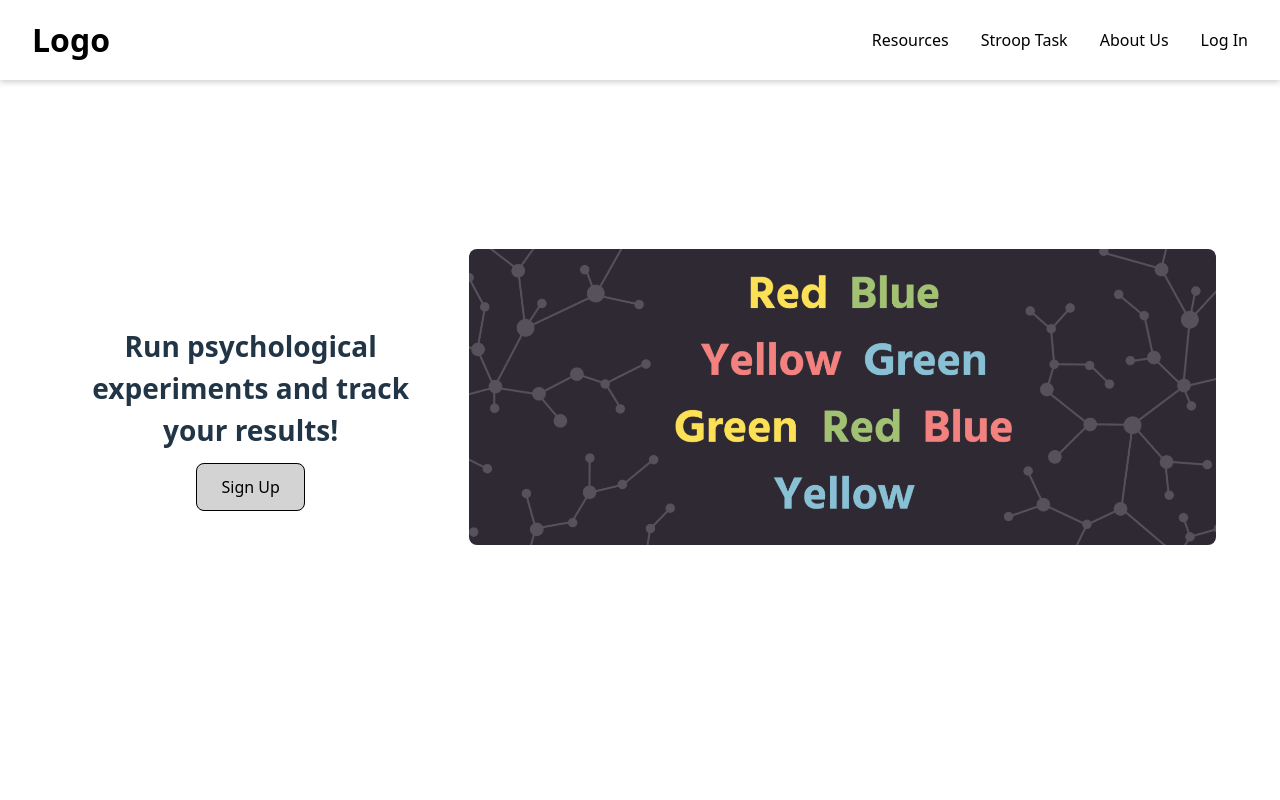
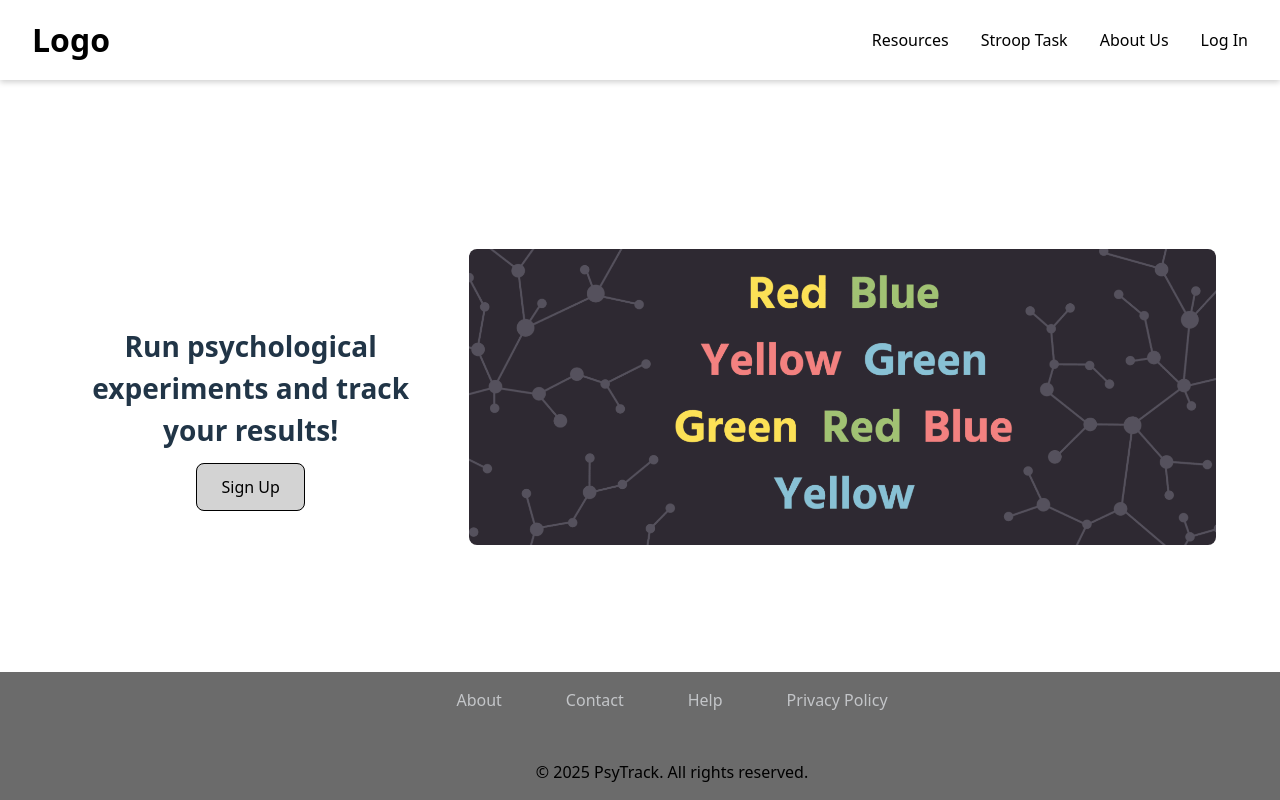
Before and after one commit to hiepnguyenduc2005/psytrack, a React (Vite) app in the folder frontend/: page / in a window 1280 px wide. Built offline with nearby package versions, Linux system fonts and the light colour scheme.

Commit message:
footer created

```diff
--- /dev/null
+++ b/frontend/src/components/Footer.tsx
@@ -0,0 +1,83 @@
+import React from "react";
+import { Link } from "react-router-dom";
+
+const Footer: React.FC = () => {
+  const styles= {
+    footer: {
+      position: "fixed",
+      width: "100%",
+      backgroundColor: '#6b6b6bff',
+      bottom: 0,
+      left: 0,
+      justifyContent: "center",
+      padding: "1rem 2rem",
+      alignItems: "center",
+    },
+    container: {
+      display: "flex",
+      alignItems: "center",
+      justifyContent: "center",
+      gap: "4rem",
+    },
+    link: {
+      color: "#c3c5c8ff",
+    },
+    bottom: {
+      marginTop: "2rem",
+      paddingTop: "1rem",
+      textAlign: "center" as const,
+      fontSize: "1rem",
+      color: "#000000ff",
+    },
+    } as const;
+
+    return (
+      <footer style={styles.footer}>
+        <div style={styles.container}>
+          {/* Links */}
+          <Link
+            to="/about"
+            style={styles.link}
+            onMouseEnter={(e) => (e.currentTarget.style.opacity = "0.8")}
+            onMouseLeave={(e) => (e.currentTarget.style.opacity = "1")}
+          >
+            About
+          </Link>
+
+          <Link
+            to="/contact"
+            style={styles.link}
+            onMouseEnter={(e) => (e.currentTarget.style.opacity = "0.8")}
+            onMouseLeave={(e) => (e.currentTarget.style.opacity = "1")}
+          >
+            Contact
+          </Link>
+
+          <Link
+            to="/"
+            style={styles.link}
+            onMouseEnter={(e) => (e.currentTarget.style.opacity = "0.8")}
+            onMouseLeave={(e) => (e.currentTarget.style.opacity = "1")}
+          >
+            Help
+          </Link>
+
+          <Link
+            to="/"
+            style={styles.link}
+            onMouseEnter={(e) => (e.currentTarget.style.opacity = "0.8")}
+            onMouseLeave={(e) => (e.currentTarget.style.opacity = "1")}
+          >
+            Privacy Policy
+          </Link>
+        </div>
+
+        {/* Divider */}
+        <div style={styles.bottom}>
+          © {new Date().getFullYear()} PsyTrack. All rights reserved.
+        </div>
+      </footer>
+    );
+};
+
+export default Footer;
--- a/frontend/src/pages/LandingPage.tsx
+++ b/frontend/src/pages/LandingPage.tsx
@@ -1,6 +1,7 @@
 import React from 'react';
 import Navbar from "../components/NavBar";
 import LandingMiddle from "../components/LandingMiddle";
+import Footer from "../components/Footer";
 
 const LandingPage: React.FC = () => {
   return (
@@ -8,6 +9,7 @@ const LandingPage: React.FC = () => {
       <Navbar />
       {/* -- */}
       <LandingMiddle />
+      <Footer />
     </div>
   );
 };
```
